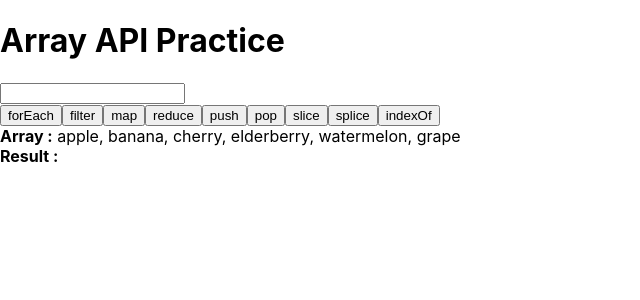
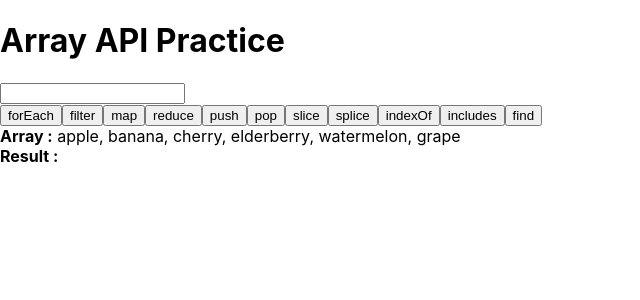
Before and after one commit to KyeongyeonKim/sparta-standard, a React (Create React App) app: page / in a window 1280 px wide. Shown: the top 300 px of the page, without its empty margins (0-640 px from the left). Built offline with nearby package versions, Linux system fonts and the light colour scheme.

Commit message:
0119 과제 find

```diff
--- a/src/App.js
+++ b/src/App.js
@@ -96,6 +96,20 @@ function App() {
     setResult(array.indexOf(query));
   };
 
+  // // includes() 메서드는 배열의 항목에 특정 값이 포함되어 있는지를 판단하여 true 또는 false를 반환
+  const handleIncludes = () => {
+    setResult(array.includes(query));
+  };
+
+  const handleFind = () => {
+    const found = array.find((fruit) => {
+      if (fruit.includes(query)) {
+        return fruit;
+      } //else return "Not Found";
+    });
+    setResult(found);
+  };
+
   return (
     <div>
       <h1>Array API Practice</h1>
@@ -118,6 +132,8 @@ function App() {
         <button onClick={handleSlice}>slice</button>
         <button onClick={handleSplice}>splice</button>
         <button onClick={handleIndexOf}>indexOf</button>
+        <button onClick={handleIncludes}>includes</button>
+        <button onClick={handleFind}>find</button>
       </div>
       <div>
         <strong>Array :</strong> {array.join(", ")}
```
